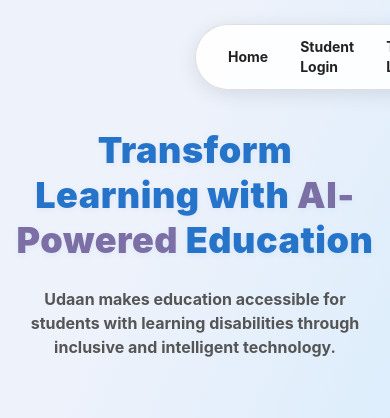
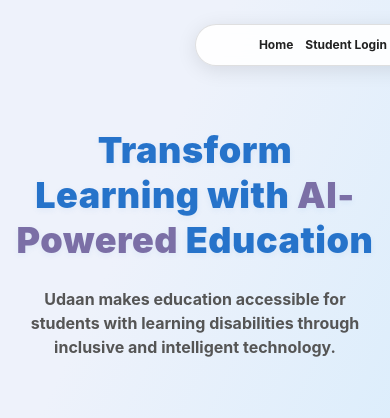
Before and after one commit to sahanamadival/Udaan, a Flask app: page / in a window 390 px wide. Shown: the top 418 px of the page. Run offline with Flask 3, Linux system fonts and the light colour scheme; some libraries are stand-ins or nearby versions; some web fonts are replaced.

Commit message:
ui fixed

```diff
--- a/project/templates/index.html
+++ b/project/templates/index.html
@@ -124,12 +124,15 @@
 
 <!-- Floating Navbar -->
 <nav
-  class="fixed top-6 left-1/2 -translate-x-1/2 z-50 flex items-center gap-8 px-8 py-3 bg-white/80 backdrop-blur-md border border-gray-100 rounded-full shadow-[0_8px_30px_rgba(0,0,0,0.08)] fade-down">
-  <a href="/" class="text-[#222222] hover:text-[#2673ca] transition font-bold text-sm">Home</a>
+  class="fixed top-6 left-1/2 -translate-x-1/2 z-50 flex items-center gap-3 md:gap-8 px-4 md:px-8 py-3 bg-white/80 backdrop-blur-md border border-gray-100 rounded-full shadow-[0_8px_30px_rgba(0,0,0,0.08)] fade-down w-[90%] md:w-auto justify-center">
+  <a href="/"
+    class="text-[#222222] hover:text-[#2673ca] transition font-bold text-xs md:text-sm whitespace-nowrap">Home</a>
   <a href="{{ url_for('student_portal') }}"
-    class="text-[#222222] hover:text-[#2673ca] transition font-bold text-sm">Student Login</a>
+    class="text-[#222222] hover:text-[#2673ca] transition font-bold text-xs md:text-sm whitespace-nowrap">Student
+    Login</a>
   <a href="{{ url_for('teacher_portal') }}"
-    class="text-[#222222] hover:text-[#2673ca] transition font-bold text-sm">Teacher Login</a>
+    class="text-[#222222] hover:text-[#2673ca] transition font-bold text-xs md:text-sm whitespace-nowrap">Teacher
+    Login</a>
 </nav>
 
 <!-- Main Content -->
```
